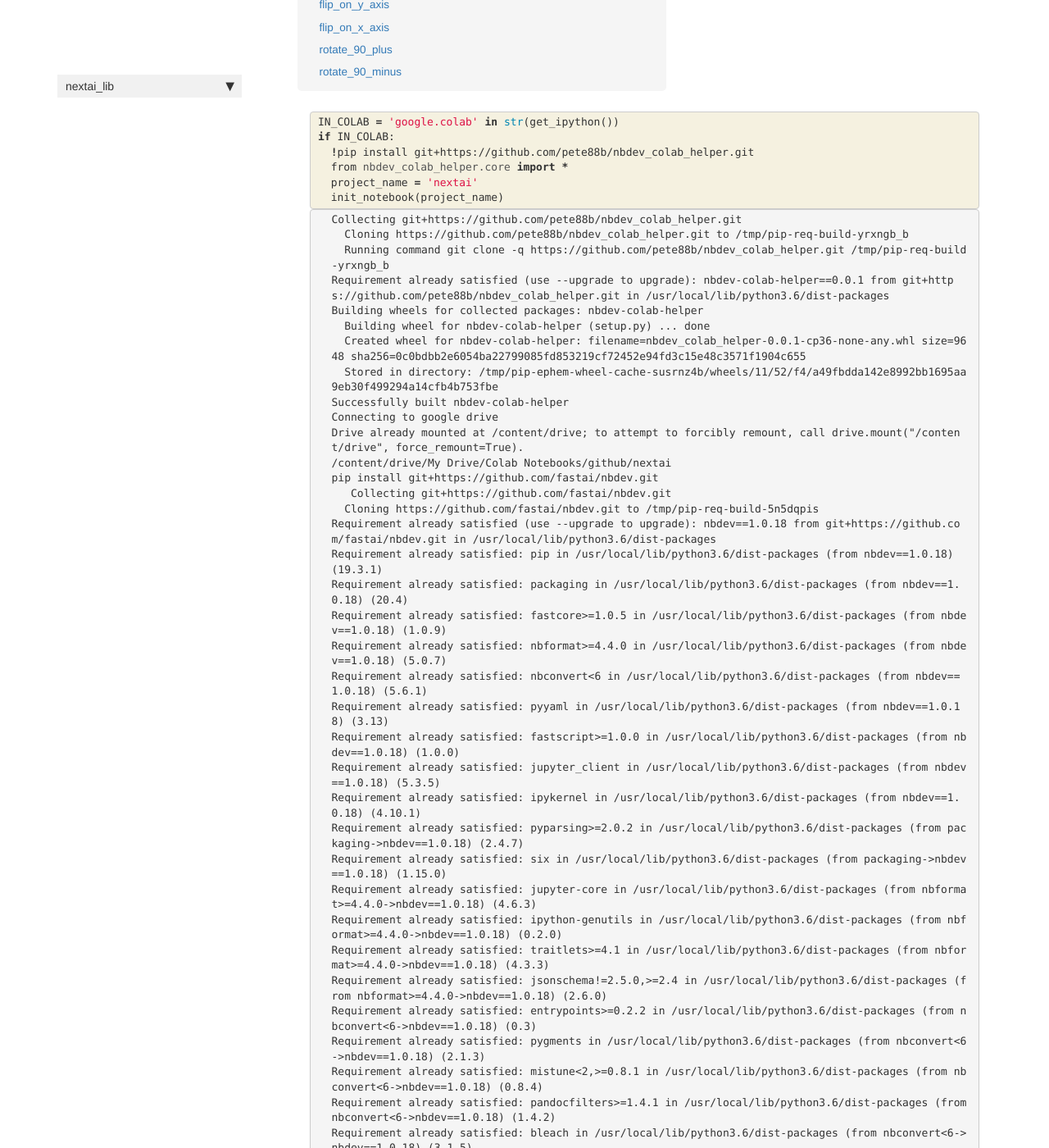
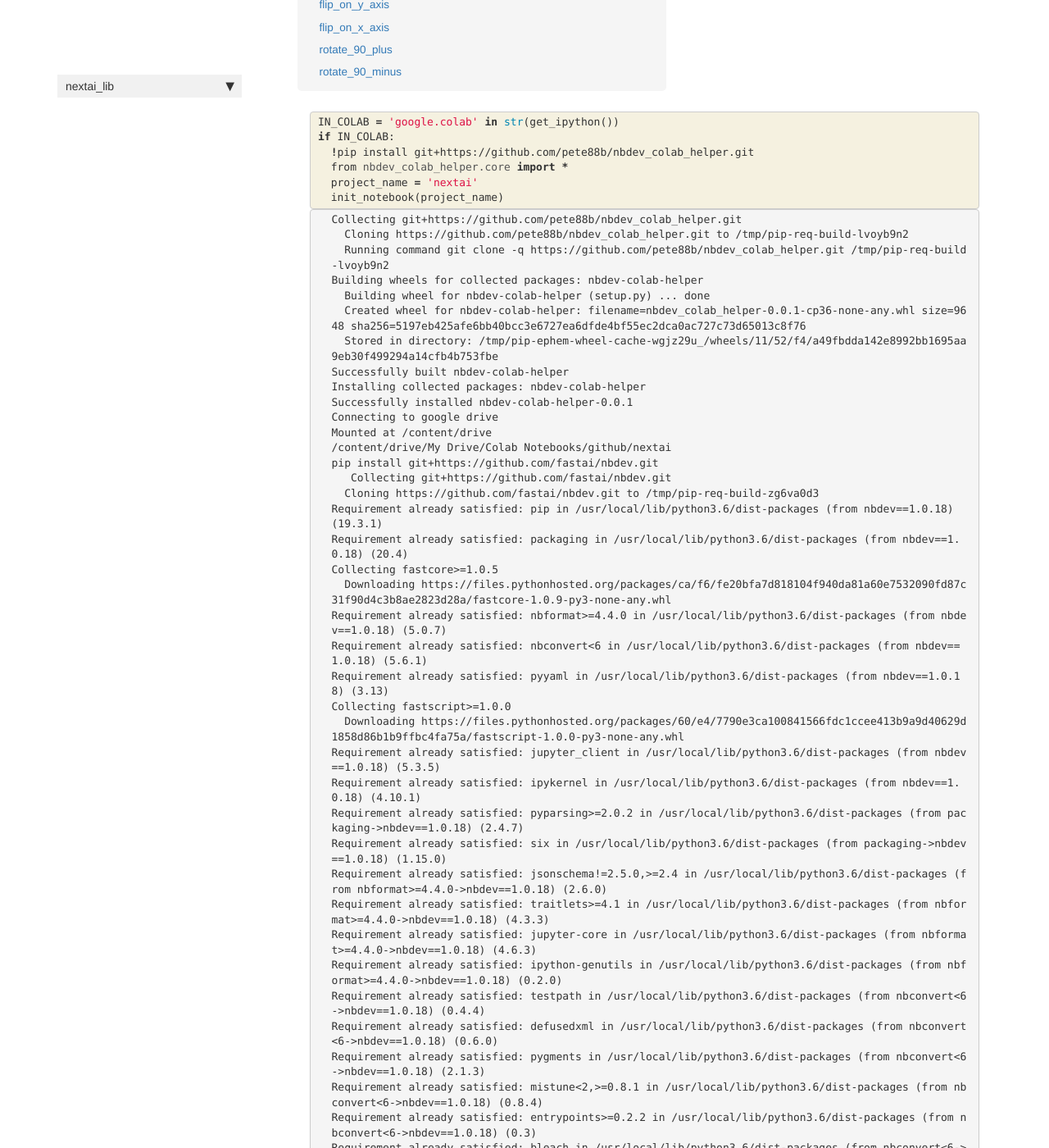
Before and after one commit to jav0927/nextai, a Jekyll site: the page built from docs/inference_core.html, in a window 1280 px wide and 1400 px high, scrolled down 393 px. Shown: the whole window at 82% size. Built offline with Jekyll 4.4.1, drawn with Linux system fonts in a browser that asks for light colours; nearby versions of some CDN libraries; comment, search, counter and statistics services are not loaded; some of the changed text lies outside the part shown.

Commit message:
tested and updated docs

```diff
--- a/docs/inference_core.html
+++ b/docs/inference_core.html
@@ -55,64 +55,68 @@ nb_path: "00_inference_core.ipynb"
 
 <div class="output_subarea output_stream output_stdout output_text">
 <pre>Collecting git+https://github.com/pete88b/nbdev_colab_helper.git
-  Cloning https://github.com/pete88b/nbdev_colab_helper.git to /tmp/pip-req-build-yrxngb_b
-  Running command git clone -q https://github.com/pete88b/nbdev_colab_helper.git /tmp/pip-req-build-yrxngb_b
-Requirement already satisfied (use --upgrade to upgrade): nbdev-colab-helper==0.0.1 from git+https://github.com/pete88b/nbdev_colab_helper.git in /usr/local/lib/python3.6/dist-packages
+  Cloning https://github.com/pete88b/nbdev_colab_helper.git to /tmp/pip-req-build-lvoyb9n2
+  Running command git clone -q https://github.com/pete88b/nbdev_colab_helper.git /tmp/pip-req-build-lvoyb9n2
 Building wheels for collected packages: nbdev-colab-helper
   Building wheel for nbdev-colab-helper (setup.py) ... done
-  Created wheel for nbdev-colab-helper: filename=nbdev_colab_helper-0.0.1-cp36-none-any.whl size=9648 sha256=0c0bdbb2e6054ba22799085fd853219cf72452e94fd3c15e48c3571f1904c655
-  Stored in directory: /tmp/pip-ephem-wheel-cache-susrnz4b/wheels/11/52/f4/a49fbdda142e8992bb1695aa9eb30f499294a14cfb4b753fbe
+  Created wheel for nbdev-colab-helper: filename=nbdev_colab_helper-0.0.1-cp36-none-any.whl size=9648 sha256=5197eb425afe6bb40bcc3e6727ea6dfde4bf55ec2dca0ac727c73d65013c8f76
+  Stored in directory: /tmp/pip-ephem-wheel-cache-wgjz29u_/wheels/11/52/f4/a49fbdda142e8992bb1695aa9eb30f499294a14cfb4b753fbe
 Successfully built nbdev-colab-helper
+Installing collected packages: nbdev-colab-helper
+Successfully installed nbdev-colab-helper-0.0.1
 Connecting to google drive
-Drive already mounted at /content/drive; to attempt to forcibly remount, call drive.mount(&#34;/content/drive&#34;, force_remount=True).
+Mounted at /content/drive
 /content/drive/My Drive/Colab Notebooks/github/nextai
 pip install git+https://github.com/fastai/nbdev.git
    Collecting git+https://github.com/fastai/nbdev.git
-  Cloning https://github.com/fastai/nbdev.git to /tmp/pip-req-build-5n5dqpis
-Requirement already satisfied (use --upgrade to upgrade): nbdev==1.0.18 from git+https://github.com/fastai/nbdev.git in /usr/local/lib/python3.6/dist-packages
+  Cloning https://github.com/fastai/nbdev.git to /tmp/pip-req-build-zg6va0d3
 Requirement already satisfied: pip in /usr/local/lib/python3.6/dist-packages (from nbdev==1.0.18) (19.3.1)
 Requirement already satisfied: packaging in /usr/local/lib/python3.6/dist-packages (from nbdev==1.0.18) (20.4)
-Requirement already satisfied: fastcore&gt;=1.0.5 in /usr/local/lib/python3.6/dist-packages (from nbdev==1.0.18) (1.0.9)
+Collecting fastcore&gt;=1.0.5
+  Downloading https://files.pythonhosted.org/packages/ca/f6/fe20bfa7d818104f940da81a60e7532090fd87c31f90d4c3b8ae2823d28a/fastcore-1.0.9-py3-none-any.whl
 Requirement already satisfied: nbformat&gt;=4.4.0 in /usr/local/lib/python3.6/dist-packages (from nbdev==1.0.18) (5.0.7)
 Requirement already satisfied: nbconvert&lt;6 in /usr/local/lib/python3.6/dist-packages (from nbdev==1.0.18) (5.6.1)
 Requirement already satisfied: pyyaml in /usr/local/lib/python3.6/dist-packages (from nbdev==1.0.18) (3.13)
-Requirement already satisfied: fastscript&gt;=1.0.0 in /usr/local/lib/python3.6/dist-packages (from nbdev==1.0.18) (1.0.0)
+Collecting fastscript&gt;=1.0.0
+  Downloading https://files.pythonhosted.org/packages/60/e4/7790e3ca100841566fdc1ccee413b9a9d40629d1858d86b1b9ffbc4fa75a/fastscript-1.0.0-py3-none-any.whl
 Requirement already satisfied: jupyter_client in /usr/local/lib/python3.6/dist-packages (from nbdev==1.0.18) (5.3.5)
 Requirement already satisfied: ipykernel in /usr/local/lib/python3.6/dist-packages (from nbdev==1.0.18) (4.10.1)
 Requirement already satisfied: pyparsing&gt;=2.0.2 in /usr/local/lib/python3.6/dist-packages (from packaging-&gt;nbdev==1.0.18) (2.4.7)
 Requirement already satisfied: six in /usr/local/lib/python3.6/dist-packages (from packaging-&gt;nbdev==1.0.18) (1.15.0)
+Requirement already satisfied: jsonschema!=2.5.0,&gt;=2.4 in /usr/local/lib/python3.6/dist-packages (from nbformat&gt;=4.4.0-&gt;nbdev==1.0.18) (2.6.0)
+Requirement already satisfied: traitlets&gt;=4.1 in /usr/local/lib/python3.6/dist-packages (from nbformat&gt;=4.4.0-&gt;nbdev==1.0.18) (4.3.3)
 Requirement already satisfied: jupyter-core in /usr/local/lib/python3.6/dist-packages (from nbformat&gt;=4.4.0-&gt;nbdev==1.0.18) (4.6.3)
 Requirement already satisfied: ipython-genutils in /usr/local/lib/python3.6/dist-packages (from nbformat&gt;=4.4.0-&gt;nbdev==1.0.18) (0.2.0)
-Requirement already satisfied: traitlets&gt;=4.1 in /usr/local/lib/python3.6/dist-packages (from nbformat&gt;=4.4.0-&gt;nbdev==1.0.18) (4.3.3)
-Requirement already satisfied: jsonschema!=2.5.0,&gt;=2.4 in /usr/local/lib/python3.6/dist-packages (from nbformat&gt;=4.4.0-&gt;nbdev==1.0.18) (2.6.0)
-Requirement already satisfied: entrypoints&gt;=0.2.2 in /usr/local/lib/python3.6/dist-packages (from nbconvert&lt;6-&gt;nbdev==1.0.18) (0.3)
+Requirement already satisfied: testpath in /usr/local/lib/python3.6/dist-packages (from nbconvert&lt;6-&gt;nbdev==1.0.18) (0.4.4)
+Requirement already satisfied: defusedxml in /usr/local/lib/python3.6/dist-packages (from nbconvert&lt;6-&gt;nbdev==1.0.18) (0.6.0)
 Requirement already satisfied: pygments in /usr/local/lib/python3.6/dist-packages (from nbconvert&lt;6-&gt;nbdev==1.0.18) (2.1.3)
 Requirement already satisfied: mistune&lt;2,&gt;=0.8.1 in /usr/local/lib/python3.6/dist-packages (from nbconvert&lt;6-&gt;nbdev==1.0.18) (0.8.4)
+Requirement already satisfied: entrypoints&gt;=0.2.2 in /usr/local/lib/python3.6/dist-packages (from nbconvert&lt;6-&gt;nbdev==1.0.18) (0.3)
+Requirement already satisfied: bleach in /usr/local/lib/python3.6/dist-packages (from nbconvert&lt;6-&gt;nbdev==1.0.18) (3.1.5)
 Requirement already satisfied: pandocfilters&gt;=1.4.1 in /usr/local/lib/python3.6/dist-packages (from nbconvert&lt;6-&gt;nbdev==1.0.18) (1.4.2)
-Requirement already satisfied: bleach in /usr/local/lib/python3.6/dist-packages (from nbconvert&lt;6-&gt;nbdev==1.0.18) (3.1.5)
-Requirement already satisfied: testpath in /usr/local/lib/python3.6/dist-packages (from nbconvert&lt;6-&gt;nbdev==1.0.18) (0.4.4)
-Requirement already satisfied: defusedxml in /usr/local/lib/python3.6/dist-packages (from nbconvert&lt;6-&gt;nbdev==1.0.18) (0.6.0)
 Requirement already satisfied: jinja2&gt;=2.4 in /usr/local/lib/python3.6/dist-packages (from nbconvert&lt;6-&gt;nbdev==1.0.18) (2.11.2)
+Requirement already satisfied: pyzmq&gt;=13 in /usr/local/lib/python3.6/dist-packages (from jupyter_client-&gt;nbdev==1.0.18) (19.0.2)
 Requirement already satisfied: tornado&gt;=4.1 in /usr/local/lib/python3.6/dist-packages (from jupyter_client-&gt;nbdev==1.0.18) (5.1.1)
 Requirement already satisfied: python-dateutil&gt;=2.1 in /usr/local/lib/python3.6/dist-packages (from jupyter_client-&gt;nbdev==1.0.18) (2.8.1)
-Requirement already satisfied: pyzmq&gt;=13 in /usr/local/lib/python3.6/dist-packages (from jupyter_client-&gt;nbdev==1.0.18) (19.0.2)
 Requirement already satisfied: ipython&gt;=4.0.0 in /usr/local/lib/python3.6/dist-packages (from ipykernel-&gt;nbdev==1.0.18) (5.5.0)
 Requirement already satisfied: decorator in /usr/local/lib/python3.6/dist-packages (from traitlets&gt;=4.1-&gt;nbformat&gt;=4.4.0-&gt;nbdev==1.0.18) (4.4.2)
 Requirement already satisfied: webencodings in /usr/local/lib/python3.6/dist-packages (from bleach-&gt;nbconvert&lt;6-&gt;nbdev==1.0.18) (0.5.1)
 Requirement already satisfied: MarkupSafe&gt;=0.23 in /usr/local/lib/python3.6/dist-packages (from jinja2&gt;=2.4-&gt;nbconvert&lt;6-&gt;nbdev==1.0.18) (1.1.1)
+Requirement already satisfied: pickleshare in /usr/local/lib/python3.6/dist-packages (from ipython&gt;=4.0.0-&gt;ipykernel-&gt;nbdev==1.0.18) (0.7.5)
+Requirement already satisfied: setuptools&gt;=18.5 in /usr/local/lib/python3.6/dist-packages (from ipython&gt;=4.0.0-&gt;ipykernel-&gt;nbdev==1.0.18) (49.6.0)
+Requirement already satisfied: pexpect; sys_platform != &#34;win32&#34; in /usr/local/lib/python3.6/dist-packages (from ipython&gt;=4.0.0-&gt;ipykernel-&gt;nbdev==1.0.18) (4.8.0)
+Requirement already satisfied: prompt-toolkit&lt;2.0.0,&gt;=1.0.4 in /usr/local/lib/python3.6/dist-packages (from ipython&gt;=4.0.0-&gt;ipykernel-&gt;nbdev==1.0.18) (1.0.18)
 Requirement already satisfied: simplegeneric&gt;0.8 in /usr/local/lib/python3.6/dist-packages (from ipython&gt;=4.0.0-&gt;ipykernel-&gt;nbdev==1.0.18) (0.8.1)
-Requirement already satisfied: prompt-toolkit&lt;2.0.0,&gt;=1.0.4 in /usr/local/lib/python3.6/dist-packages (from ipython&gt;=4.0.0-&gt;ipykernel-&gt;nbdev==1.0.18) (1.0.18)
-Requirement already satisfied: setuptools&gt;=18.5 in /usr/local/lib/python3.6/dist-packages (from ipython&gt;=4.0.0-&gt;ipykernel-&gt;nbdev==1.0.18) (49.6.0)
-Requirement already satisfied: pickleshare in /usr/local/lib/python3.6/dist-packages (from ipython&gt;=4.0.0-&gt;ipykernel-&gt;nbdev==1.0.18) (0.7.5)
-Requirement already satisfied: pexpect; sys_platform != &#34;win32&#34; in /usr/local/lib/python3.6/dist-packages (from ipython&gt;=4.0.0-&gt;ipykernel-&gt;nbdev==1.0.18) (4.8.0)
+Requirement already satisfied: ptyprocess&gt;=0.5 in /usr/local/lib/python3.6/dist-packages (from pexpect; sys_platform != &#34;win32&#34;-&gt;ipython&gt;=4.0.0-&gt;ipykernel-&gt;nbdev==1.0.18) (0.6.0)
 Requirement already satisfied: wcwidth in /usr/local/lib/python3.6/dist-packages (from prompt-toolkit&lt;2.0.0,&gt;=1.0.4-&gt;ipython&gt;=4.0.0-&gt;ipykernel-&gt;nbdev==1.0.18) (0.2.5)
-Requirement already satisfied: ptyprocess&gt;=0.5 in /usr/local/lib/python3.6/dist-packages (from pexpect; sys_platform != &#34;win32&#34;-&gt;ipython&gt;=4.0.0-&gt;ipykernel-&gt;nbdev==1.0.18) (0.6.0)
 Building wheels for collected packages: nbdev
   Building wheel for nbdev (setup.py): started
   Building wheel for nbdev (setup.py): finished with status &#39;done&#39;
-  Created wheel for nbdev: filename=nbdev-1.0.18-cp36-none-any.whl size=55139 sha256=6760891eecee0cfe45e16b962669c249bce45ea60237797c8f87743df70ab8f6
-  Stored in directory: /tmp/pip-ephem-wheel-cache-309zp326/wheels/92/fb/71/9ef9a3edcda4b045bd45abb28de841f18ab36606a7ff7473d4
+  Created wheel for nbdev: filename=nbdev-1.0.18-cp36-none-any.whl size=55139 sha256=4181d4c48c0f6cf3407b8f4e0ff6d186a67c2cbf790a43cc4813036be005355e
+  Stored in directory: /tmp/pip-ephem-wheel-cache-ignb5l8g/wheels/92/fb/71/9ef9a3edcda4b045bd45abb28de841f18ab36606a7ff7473d4
 Successfully built nbdev
+Installing collected packages: fastcore, fastscript, nbdev
+Successfully installed fastcore-1.0.9 fastscript-1.0.0 nbdev-1.0.18
 /content/drive/My Drive/Colab Notebooks/github/nextai
 </pre>
 </div>
--- a/nextai_lib/inference_core.py
+++ b/nextai_lib/inference_core.py
@@ -4,7 +4,7 @@ __all__ = ['device', 'ctrhw2tlbr', 'tlbr2cthw', 'activ_decode', 'activ_encode',
            'graft_zerorows_to_tensor', 'flip_on_y_axis', 'flip_on_x_axis', 'rotate_90_plus', 'rotate_90_minus']
 
 # Cell
-#from fastai.imports import *
+from fastai.imports import *
 from torch import tensor, Tensor
 import torch
 
```
Also changed, not shown: other parts of docs/inference_core.html (+2 -2 lines), 1 other file.
